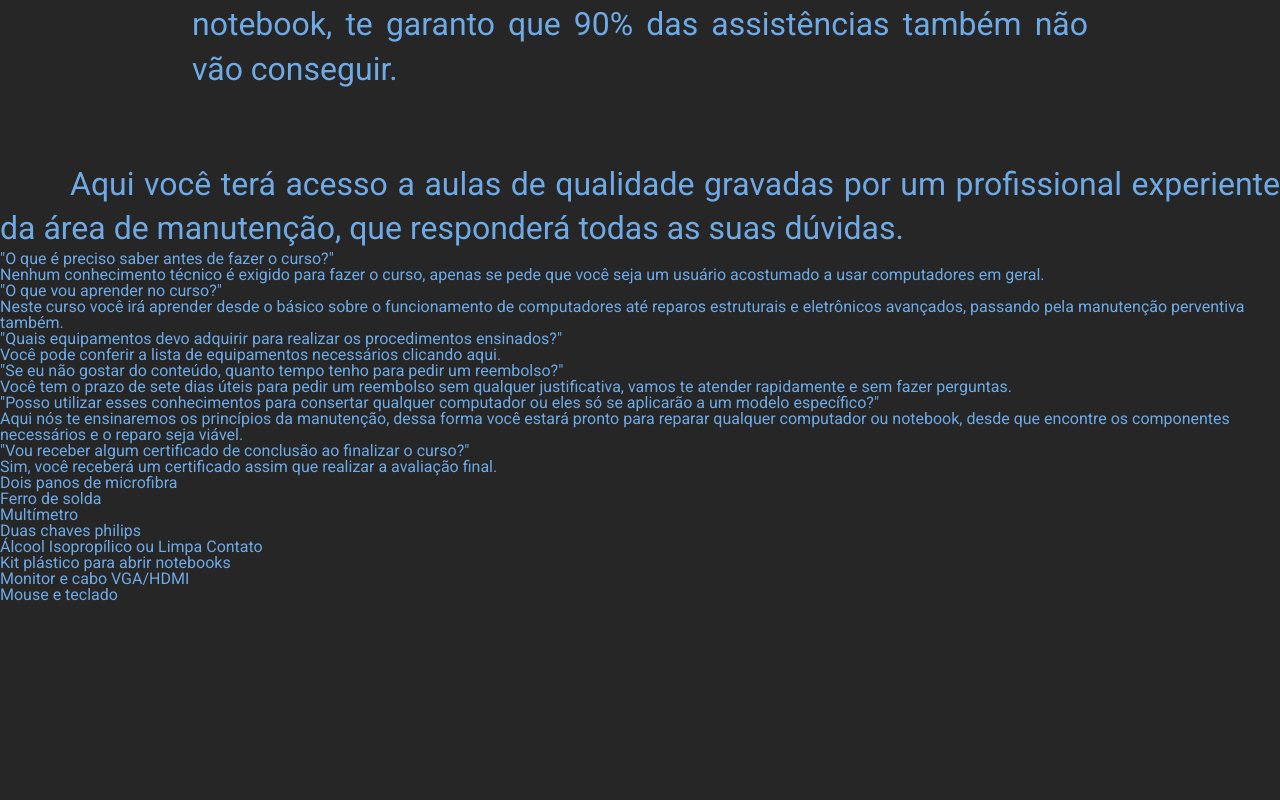
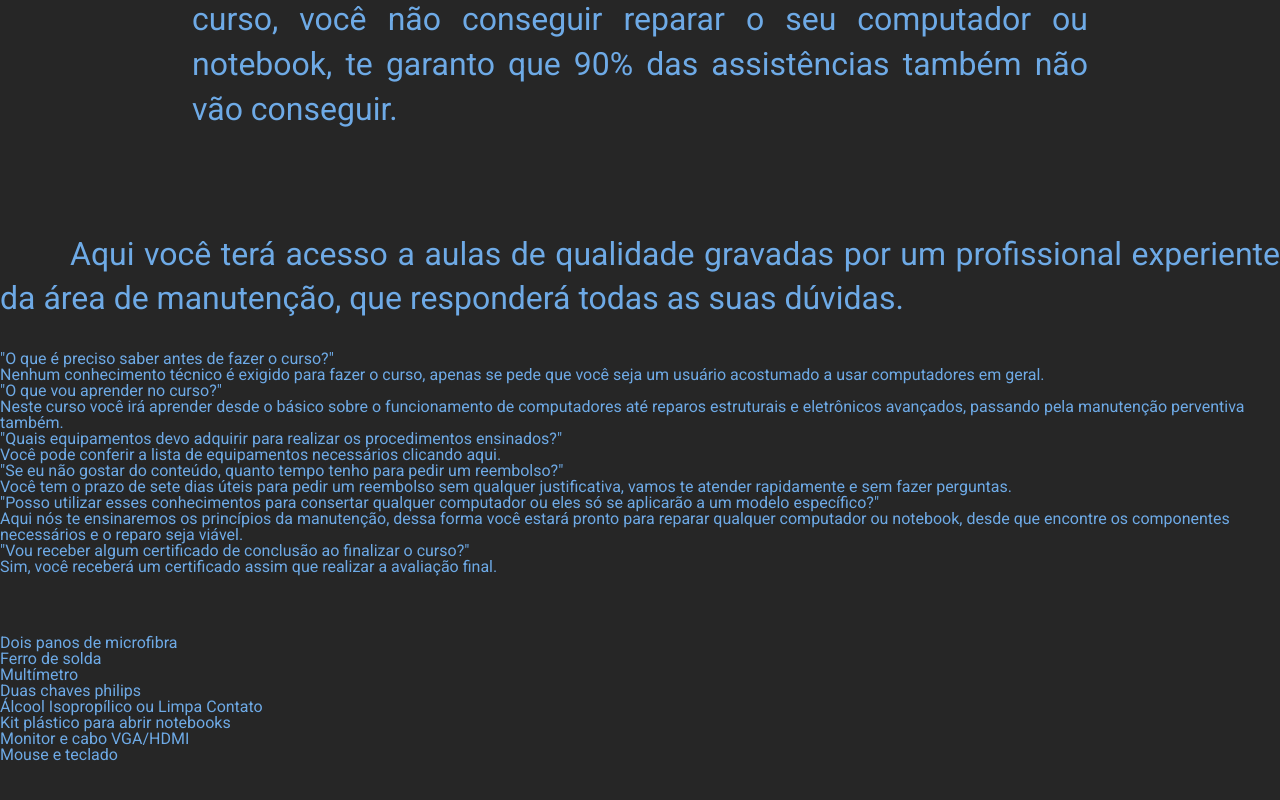
Before and after one commit to JoaoVitorEsposte/Landing-Page-Curso-Online, a plain HTML site: page index.html in a window 1280 px wide. Shown: the part 550-1350 px from the top of the page. Before the commit the page ends 1154 px from the top, so only its background shows below. Drawn offline with nearby package versions, Linux system fonts and the light colour scheme.

Commit message:
Definição da estrutura do site
O site será estruturado com CSS Grid, e hoje comecei a estruturá-lo com Grid, porém os componentes ainda não estão totalmente posicionados.

```diff
--- a/CSS/style.css
+++ b/CSS/style.css
@@ -15,9 +15,19 @@ body {
 }
 
 .grade-completa {
-	display: flex;
-	flex-direction: column;
+	display: grid;
+	grid-template-columns: 100%;
+	grid-template-rows: 1fr, 5fr, 1fr;
+	grid-template-areas:
+	"header"
+	"main"
+	"footer";
+	grid-gap: 40px;
 	width: 100%;
+}
+
+header {
+	grid-area: header;
 }
 
 .texto-padrao, .titulo-padrao, .cabecalho h1, .duvida-resposta, .lista-equipamentos {
@@ -49,12 +59,30 @@ h1 {
 	-webkit-text-fill-color: transparent;
 }
 
+main {
+	grid-area: main;
+	display: grid;
+	grid-template-rows: 1fr, 0.7fr, 3fr, 1fr, 3fr;
+	grid-template-columns: 1fr;
+	grid-template-areas:
+	"primeiro-main"
+	"segundo-main"
+	"terceiro-main"
+	"quarto-main"
+	"quinto-main";
+	grid-gap: 30px;
+}
+
 .caixa-padrao-conteudo {
 	position: relative;
 	margin: 0 auto;
 	width: 70%;
 	height: 510px;
 	padding: 0.5em;
+}
+
+.primeiro-main {
+	grid-area: primeiro-main;
 }
 
 .compra-curso {
@@ -89,10 +117,37 @@ h1 {
 	text-align: justify;
 }
 
+.texto-padrao:first-letter {
+	margin-left: 70px;
+}
+
 em {
 	font-style: italic;
 }
 
-.texto-padrao:first-letter {
-	margin-left: 70px;
+.segundo-main {
+	grid-area: segundo-main;
 }
+
+.grade-duvidas-respostas {
+	display: grid;
+	grid-gap: 20px;
+}
+
+.terceiro-main {
+	grid-area: terceiro-main;
+}
+
+.quarto-main {
+	grid-area: quarto-main;
+}
+
+.quinto-main {
+	grid-area: quinto-main;
+}
+
+
+
+footer {
+	grid-area: footer;
+}
--- a/index.html
+++ b/index.html
@@ -23,16 +23,16 @@
 	</header>
 
 	<main>
-		<section class="caixa-padrao-conteudo">
+		<section class="caixa-padrao-conteudo primeiro-main">
 			<button class="compra-curso">Adquirir Curso</button>
 			<h2 class="titulo-padrao">Sabe quando o seu computador ou notebook está lento, apresentando mensagens de erro ou nem mesmo iniciando o Sistema Operacional?</h2>
 			<p class="texto-padrao"><br><em>Isso pode ter uma solução simples, barata e rápida de se aplicar...</em> Enquanto isso, as assistências que dominam esse conhecimento lucram muito com a ignorância dos seus clientes. Por isso eu estou aqui te oferecendo este curso por um excelente preço para te tornar independente das assistências técnicas! Se, ao final do que eu te ensinar no curso, você não conseguir reparar o seu computador ou notebook, te garanto que 90% das assistências também não vão conseguir.</p>
 		</section>
-		<div class="faixa-intermediaria">
+		<div class="faixa-intermediaria segundo-main">
 			<p class="texto-padrao">Aqui você terá acesso a aulas de qualidade gravadas por um profissional experiente da área de manutenção, que responderá todas as suas dúvidas.</p>
 		</div>
 
-		<section class="grade-duvidas-repostas">
+		<section class="grade-duvidas-repostas terceiro-main">
 			<section class="duvida-resposta">
 				<h2>"O que é preciso saber antes de fazer o curso?"</h2>
 				<p>Nenhum conhecimento técnico é exigido para fazer o curso, apenas se pede que você seja um usuário acostumado a usar computadores em geral.</p>
@@ -59,9 +59,9 @@
 			</section>
 		</section>
 
-		<button class="compra-curso">Adquirir Curso</button>
+		<button class="compra-curso quarto-main">Adquirir Curso</button>
 
-		<ul class="lista-equipamentos">
+		<ul class="lista-equipamentos quinto-main">
 			<li class="equipamento">Dois panos de microfibra</li>
 			<li class="equipamento">Ferro de solda</li>
 			<li class="equipamento">Multímetro</li>
```
